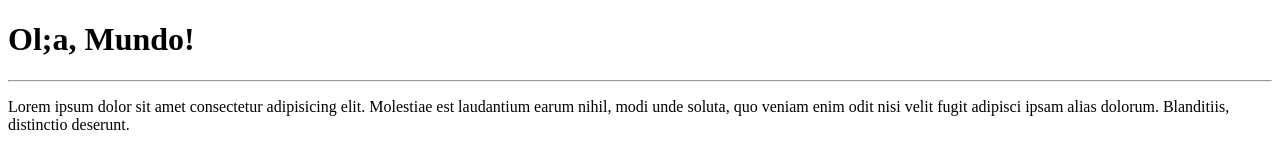
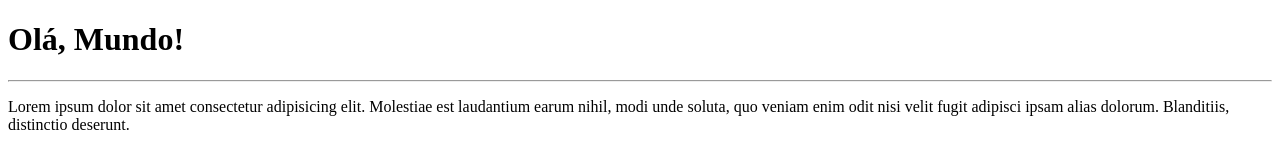
Before and after one commit to eneaspereira/Ola-Mundo, a plain HTML site: page site exemplo/index.html in a window 1280 px wide. Drawn offline with Linux system fonts and the light colour scheme.

```diff
--- a/site exemplo/index.html
+++ b/site exemplo/index.html
@@ -4,15 +4,11 @@
     <meta charset="UTF-8">
     <meta http-equiv="X-UA-Compatible" content="IE=edge">
     <meta name="viewport" content="width=device-width, initial-scale=1.0">
-    <title>Meu primeiro site em repositorio
-
-    </title>
+    <title>Meu primeiro site em repositorio</title>
 </head>
 <body>
-    <h1>Ol;a, Mundo!</h1>
+    <h1>Olá, Mundo!</h1>
     <hr>
 <p>Lorem ipsum dolor sit amet consectetur adipisicing elit. Molestiae est laudantium earum nihil, modi unde soluta, quo veniam enim odit nisi velit fugit adipisci ipsam alias dolorum. Blanditiis, distinctio deserunt.</p>
-
-
     </body>
 </html>
```
